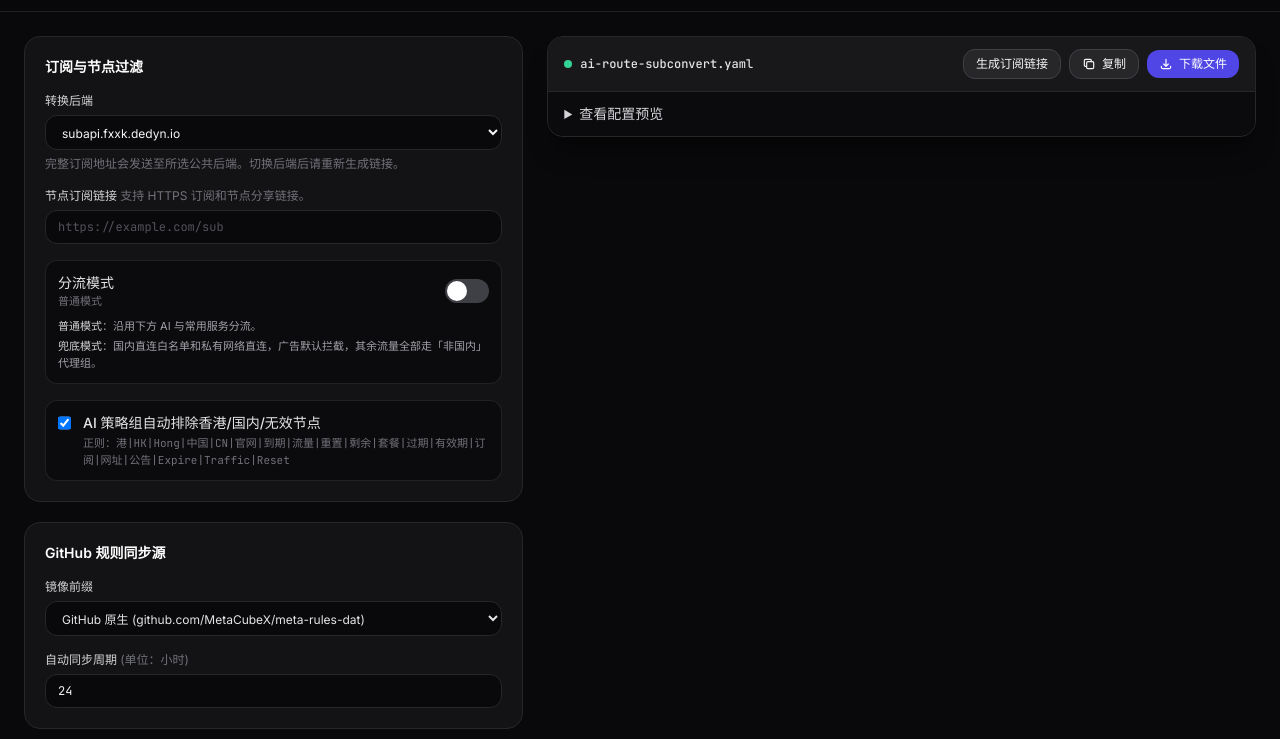
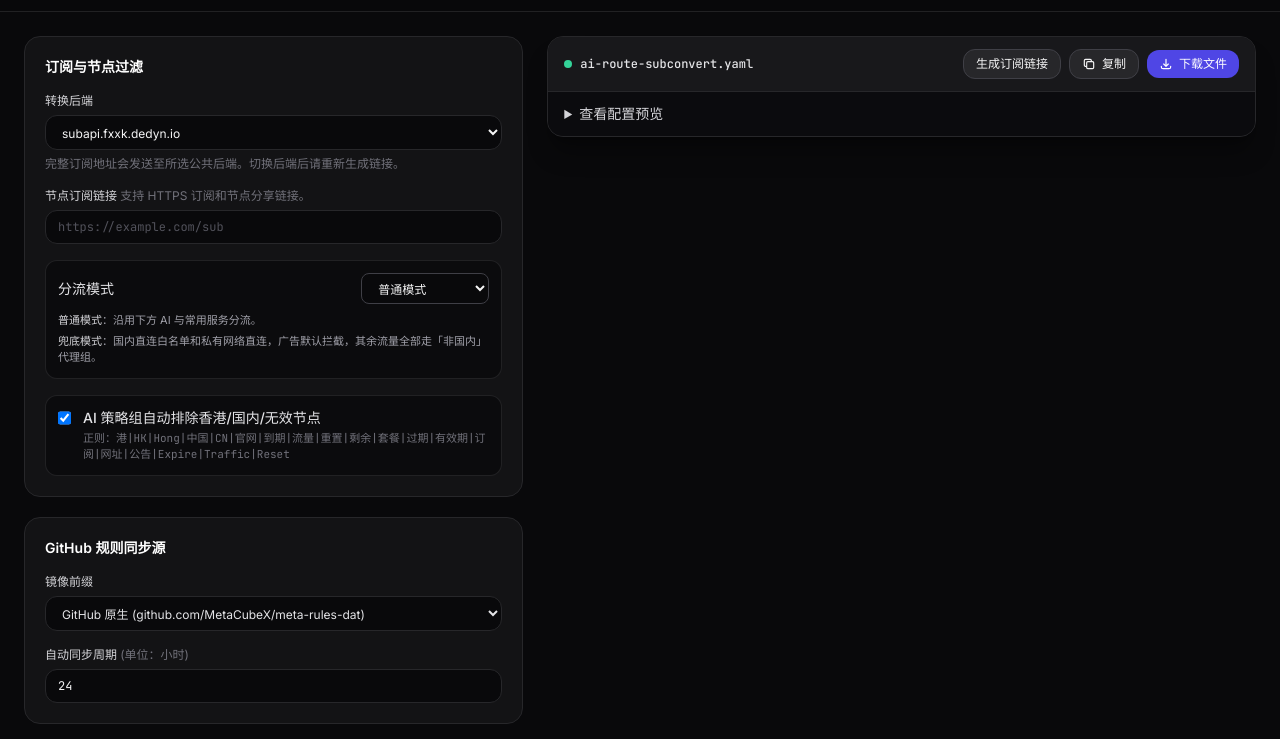
Before and after one commit to soledadvb/ai-route-subconvert, a website: page ai-route-subconvert.html in a window 1280 px wide. Shown: the part 61-800 px from the top of the page. Drawn offline with nearby package versions, Linux system fonts and the light colour scheme.

Commit message:
Use dropdown for routing mode

```diff
--- a/ai-route-subconvert.html
+++ b/ai-route-subconvert.html
@@ -111,21 +111,17 @@
 
         <div id="claude-profile" class="p-3 rounded-xl bg-zinc-950/70 border border-zinc-800/80">
           <div class="flex items-center justify-between gap-3">
-            <div>
-              <div class="text-xs sm:text-sm font-medium text-zinc-200">分流模式</div>
-              <div id="claude-mode-label" class="text-[11px] text-zinc-500">普通模式</div>
-            </div>
-            <button
-              id="claude-mode-switch"
-              type="button"
-              role="switch"
-              aria-checked="false"
-              aria-label="切换普通模式和兜底模式"
-              onclick="toggleClaudeMode()"
-              class="relative inline-flex h-6 w-11 shrink-0 rounded-full bg-zinc-700 transition-colors focus:outline-none focus:ring-2 focus:ring-indigo-500/40"
+            <label for="claude-mode-select" class="text-xs sm:text-sm font-medium text-zinc-200">
+              分流模式
+            </label>
+            <select
+              id="claude-mode-select"
+              onchange="setClaudeMode(this.value === 'fallback')"
+              class="min-w-32 rounded-lg border border-zinc-700 bg-zinc-950 px-3 py-1.5 text-xs text-zinc-100 focus:outline-none focus:ring-2 focus:ring-indigo-500/40"
             >
-              <span id="claude-mode-knob" class="absolute left-0.5 top-0.5 h-5 w-5 rounded-full bg-white transition-transform"></span>
-            </button>
+              <option value="normal">普通模式</option>
+              <option value="fallback">兜底模式</option>
+            </select>
           </div>
           <div class="mt-2 space-y-1 text-[11px] text-zinc-400">
             <p><span class="font-medium text-zinc-300">普通模式</span>：沿用下方 AI 与常用服务分流。</p>
@@ -926,19 +922,14 @@ ${ruleLines.join(',\n')}
       return state.claudeOnly && ['mihomo', 'js'].includes(state.mode);
     }
 
-    function renderClaudeMode() {
-      const enabled = state.claudeOnly;
-      const control = document.getElementById('claude-mode-switch');
-      control.setAttribute('aria-checked', String(enabled));
-      control.className = `relative inline-flex h-6 w-11 shrink-0 rounded-full transition-colors focus:outline-none focus:ring-2 focus:ring-indigo-500/40 ${enabled ? 'bg-indigo-500' : 'bg-zinc-700'}`;
-      document.getElementById('claude-mode-knob').className = `absolute left-0.5 top-0.5 h-5 w-5 rounded-full bg-white transition-transform ${enabled ? 'translate-x-5' : ''}`;
-      document.getElementById('claude-mode-label').textContent = enabled ? '兜底模式' : '普通模式';
+    function syncClaudeMode() {
+      document.getElementById('claude-mode-select').value = state.claudeOnly ? 'fallback' : 'normal';
     }
 
-    function toggleClaudeMode() {
-      state.claudeOnly = !state.claudeOnly;
+    function setClaudeMode(useFallback) {
+      state.claudeOnly = useFallback;
       document.getElementById('link-panel').classList.add('hidden');
-      renderClaudeMode();
+      syncClaudeMode();
       updatePreview();
     }
 
@@ -1028,7 +1019,7 @@ ${rules.map(rule => '  - ' + rule).join('\n')}
 
     function updatePreview() {
       const claude = isClaude();
-      renderClaudeMode();
+      syncClaudeMode();
       document.getElementById('claude-profile').classList.toggle('hidden', !['mihomo', 'js'].includes(state.mode));
       document.getElementById('node-filter').classList.toggle('hidden', claude);
       document.getElementById('ai-heading').parentElement.parentElement.classList.toggle('hidden', claude);
```
Also changed, not shown: README.md.
